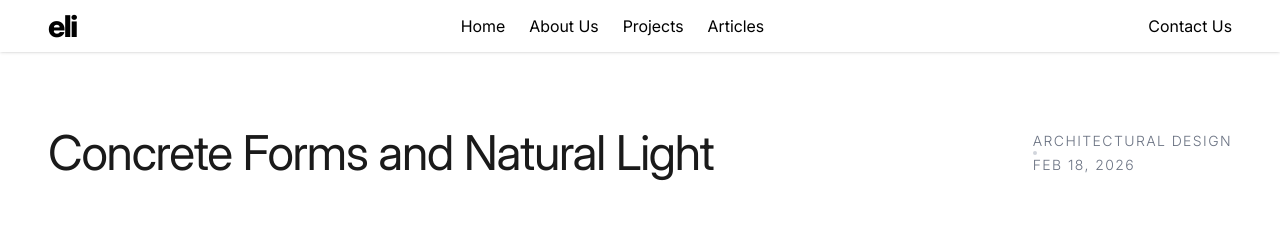
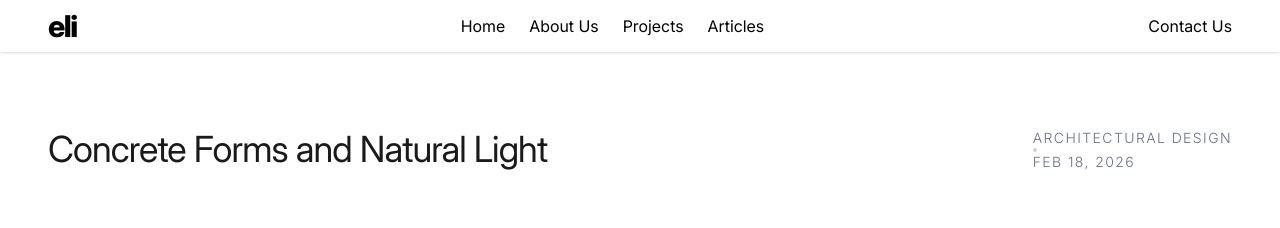
Before and after one commit to meraeugene/eli-studio, a Next.js app: page /articles/concrete-forms-natural-light in a window 1280 px wide. Shown: the top 228 px of the page. Built offline with nearby package versions, Linux system fonts and the light colour scheme.

Commit message:
refactor: update class names for improved responsiveness in ArticleContent and ArticlesGrid components

```diff
--- a/app/sections/(articles)/ArticleContent.tsx
+++ b/app/sections/(articles)/ArticleContent.tsx
@@ -44,7 +44,7 @@ const ArticleDetails = ({ article }: { article: Article }) => {
           initial={{ opacity: 0, x: -20 }}
           animate={{ opacity: 1, x: 0 }}
           transition={{ duration: 0.8, ease: "easeOut" }}
-          className="text-4xl  xl:text-5xl  tracking-tight leading-[1.05] max-w-5xl"
+          className="text-4xl  2xl:text-5xl  tracking-tight leading-[1.05] max-w-5xl"
         >
           {article.title}
         </motion.h1>
--- a/app/sections/(articles)/ArticlesGrid.tsx
+++ b/app/sections/(articles)/ArticlesGrid.tsx
@@ -36,7 +36,7 @@ export const ArticlesGrid = () => {
   return (
     <section className="px-4 md:px-12 2xl:px-54 pt-16 bg-white">
       <motion.div
-        className="grid grid-cols-1 lg:grid-cols-2 gap-6 lg:gap-12"
+        className="grid grid-cols-1 lg:grid-cols-2 gap-6 md:gap-12"
         variants={containerVariants}
         initial="hidden"
         whileInView="show"
```
